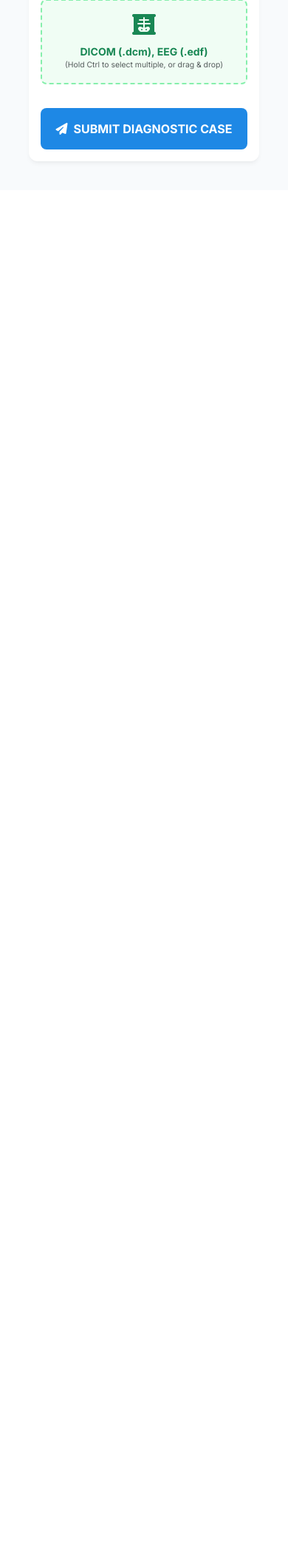
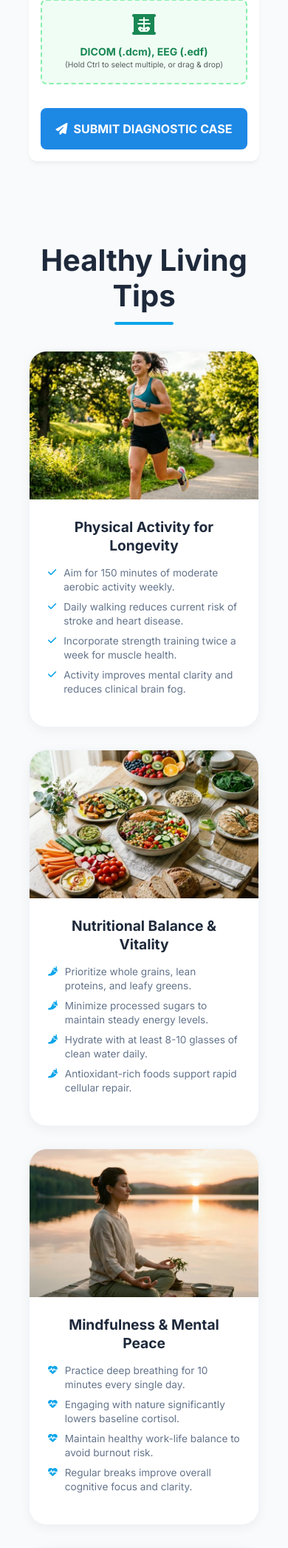
Before and after one commit to shravansinghchauhan2021/easyMed-Platform, a Flask app: page /rural_dashboard in a window 390 px wide. Shown: the part 3083-5175 px from the top of the page at 74% size. Before the commit the page ends 3304 px from the top, so only its background shows below. Run offline with Flask 3, Linux system fonts and the light colour scheme; the visitor is signed in with stand-in values (Sample User, id 1); data that the repository does not hold is empty; some libraries are stand-ins or nearby versions.

Commit message:
new ful fix

```diff
--- a/static/dashboard.css
+++ b/static/dashboard.css
@@ -603,9 +603,13 @@ body {
         display: none; /* Hide user badge on very small mobile to save space */
     }
 
-    .header-user-info .btn-sm {
-        padding: 4px 8px;
-        font-size: 0.75rem;
+    .header-user-info .btn-sm span {
+        display: none; /* Hide 'Analytics' text on busy mobile headers */
+    }
+
+    .header-user-info .btn-sm i {
+        margin: 0 !important;
+        font-size: 1.1rem;
     }
 
     /* Hide Analytics text on mobile, keep icon only */
--- a/templates/rural_dashboard.html
+++ b/templates/rural_dashboard.html
@@ -130,8 +130,8 @@
                     <span class="status-dot status-online" id="userStatusDot"></span>
                     <i class="fa-solid fa-user-doctor me-2"></i>{{ session['username'] }}
                 </span>
-                <a href="{{ url_for('analytics_dashboard') }}" class="btn btn-sm btn-outline-light rounded-pill px-3 ms-3 border-0">
-                    <i class="fa-solid fa-chart-line me-1"></i> Analytics
+                <a href="{{ url_for('analytics_dashboard') }}" class="btn btn-sm btn-outline-light rounded-pill px-2 ms-2 border-0">
+                    <i class="fa-solid fa-chart-line me-1"></i> <span>Analytics</span>
                 </a>
                 <button class="theme-toggle-btn ms-3" id="themeToggle" title="Toggle Dark/Light Mode">
                     <i class="fa-solid fa-moon"></i>
@@ -672,7 +672,62 @@
     </script>
 
         </section>
-    </div> <!-- End main-dashboard-content -->
+            <!-- Bottom Wellness Section -->
+            <section class="wellness-section">
+                <h2 class="wellness-title">Healthy Living Tips</h2>
+                <div class="wellness-grid">
+                    <div class="wellness-card">
+                        <img src="{{ url_for('static', filename='images/exercise.png') }}" alt="Exercise">
+                        <div class="wellness-card-content">
+                            <p class="wellness-card-text">Physical Activity for Longevity</p>
+                            <ul class="wellness-details-list text-start">
+                                <li><i class="fa-solid fa-check"></i> Aim for 150 minutes of moderate aerobic activity weekly.</li>
+                                <li><i class="fa-solid fa-check"></i> Daily walking reduces current risk of stroke and heart disease.</li>
+                                <li><i class="fa-solid fa-check"></i> Incorporate strength training twice a week for muscle health.</li>
+                                <li><i class="fa-solid fa-check"></i> Activity improves mental clarity and reduces clinical brain fog.</li>
+                            </ul>
+                        </div>
+                    </div>
+                    <div class="wellness-card">
+                        <img src="{{ url_for('static', filename='images/healthy_food.png') }}" alt="Healthy Food">
+                        <div class="wellness-card-content">
+                            <p class="wellness-card-text">Nutritional Balance & Vitality</p>
+                            <ul class="wellness-details-list text-start">
+                                <li><i class="fa-solid fa-pepper-hot"></i> Prioritize whole grains, lean proteins, and leafy greens.</li>
+                                <li><i class="fa-solid fa-pepper-hot"></i> Minimize processed sugars to maintain steady energy levels.</li>
+                                <li><i class="fa-solid fa-pepper-hot"></i> Hydrate with at least 8-10 glasses of clean water daily.</li>
+                                <li><i class="fa-solid fa-pepper-hot"></i> Antioxidant-rich foods support rapid cellular repair.</li>
+                            </ul>
+                        </div>
+                    </div>
+                    <div class="wellness-card">
+                        <img src="{{ url_for('static', filename='images/meditation.png') }}" alt="Meditation">
+                        <div class="wellness-card-content">
+                            <p class="wellness-card-text">Mindfulness & Mental Peace</p>
+                            <ul class="wellness-details-list text-start">
+                                <li><i class="fa-solid fa-heart-pulse"></i> Practice deep breathing for 10 minutes every single day.</li>
+                                <li><i class="fa-solid fa-heart-pulse"></i> Engaging with nature significantly lowers baseline cortisol.</li>
+                                <li><i class="fa-solid fa-heart-pulse"></i> Maintain healthy work-life balance to avoid burnout risk.</li>
+                                <li><i class="fa-solid fa-heart-pulse"></i> Regular breaks improve overall cognitive focus and clarity.</li>
+                            </ul>
+                        </div>
+                    </div>
+                    <div class="wellness-card">
+                        <img src="{{ url_for('static', filename='images/sleep.png') }}" alt="Sleep">
+                        <div class="wellness-card-content">
+                            <p class="wellness-card-text">Restorative Sleep & Recovery</p>
+                            <ul class="wellness-details-list text-start">
+                                <li><i class="fa-solid fa-moon"></i> Consistent 7-9 hours of sleep regulates immune function.</li>
+                                <li><i class="fa-solid fa-moon"></i> Avoid blue light from screens 1 hour before scheduled bed.</li>
+                                <li><i class="fa-solid fa-moon"></i> Maintain a dark, cool, quiet environment for deep rest.</li>
+                                <li><i class="fa-solid fa-moon"></i> Quality sleep is crucial for neuro-regenerative processes.</li>
+                            </ul>
+                        </div>
+                    </div>
+                </div>
+            </section>
+        </div> <!-- End main-dashboard-content -->
+
 </div> <!-- End main-wrapper -->
 
 <!-- Scripts (Moved to end) -->
--- a/templates/specialist_dashboard.html
+++ b/templates/specialist_dashboard.html
@@ -115,8 +115,8 @@
                 <button class="theme-toggle-btn ms-3" id="themeToggle" title="Toggle Dark/Light Mode">
                     <i class="fa-solid fa-moon"></i>
                 </button>
-                <a href="{{ url_for('analytics_dashboard') }}" class="btn btn-sm btn-outline-light rounded-pill px-3 ms-3 border-0">
-                    <i class="fa-solid fa-chart-line me-1"></i> Analytics
+                <a href="{{ url_for('analytics_dashboard') }}" class="btn btn-sm btn-outline-light rounded-pill px-2 ms-2 border-0">
+                    <i class="fa-solid fa-chart-line me-1"></i> <span>Analytics</span>
                 </a>
                 <div class="notification-bell text-white ms-3" id="notifDropdownToggle" style="cursor: pointer; position: relative;">
                     <i class="fa-solid fa-bell"></i>
```
